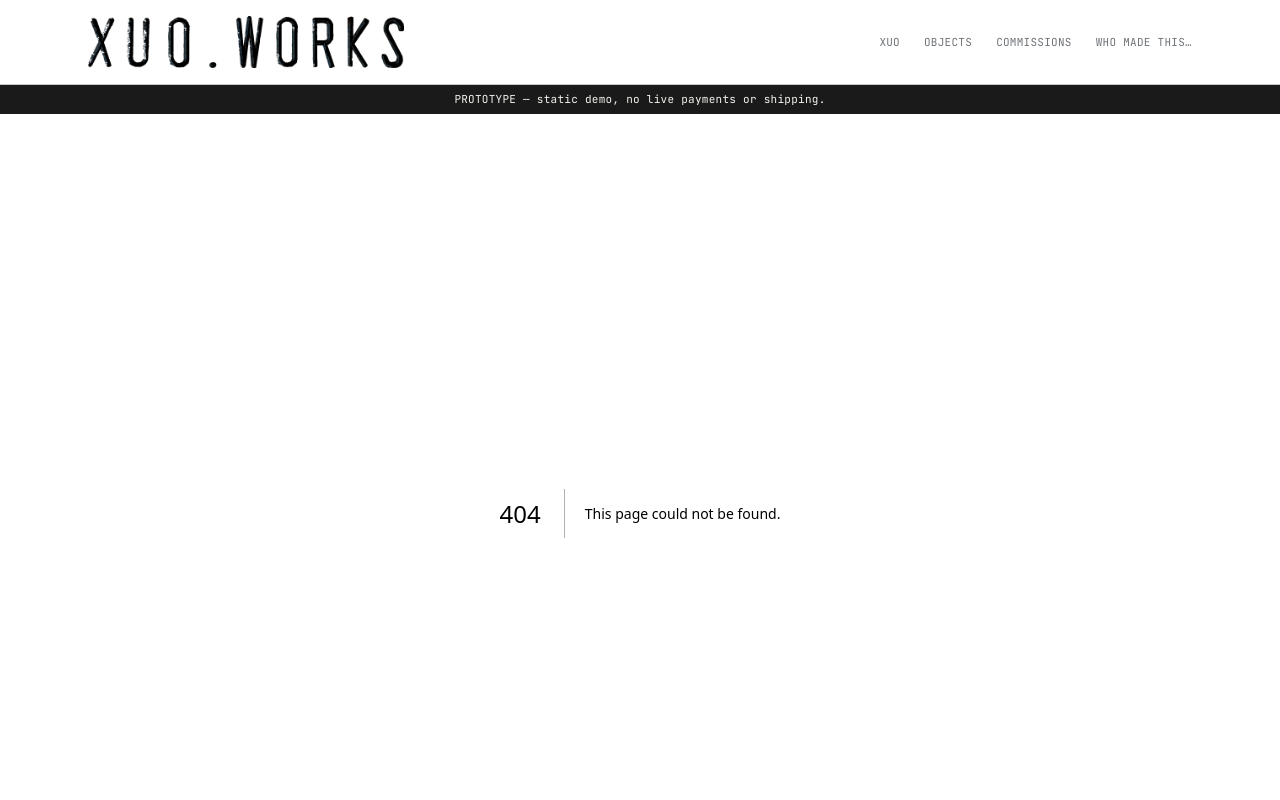
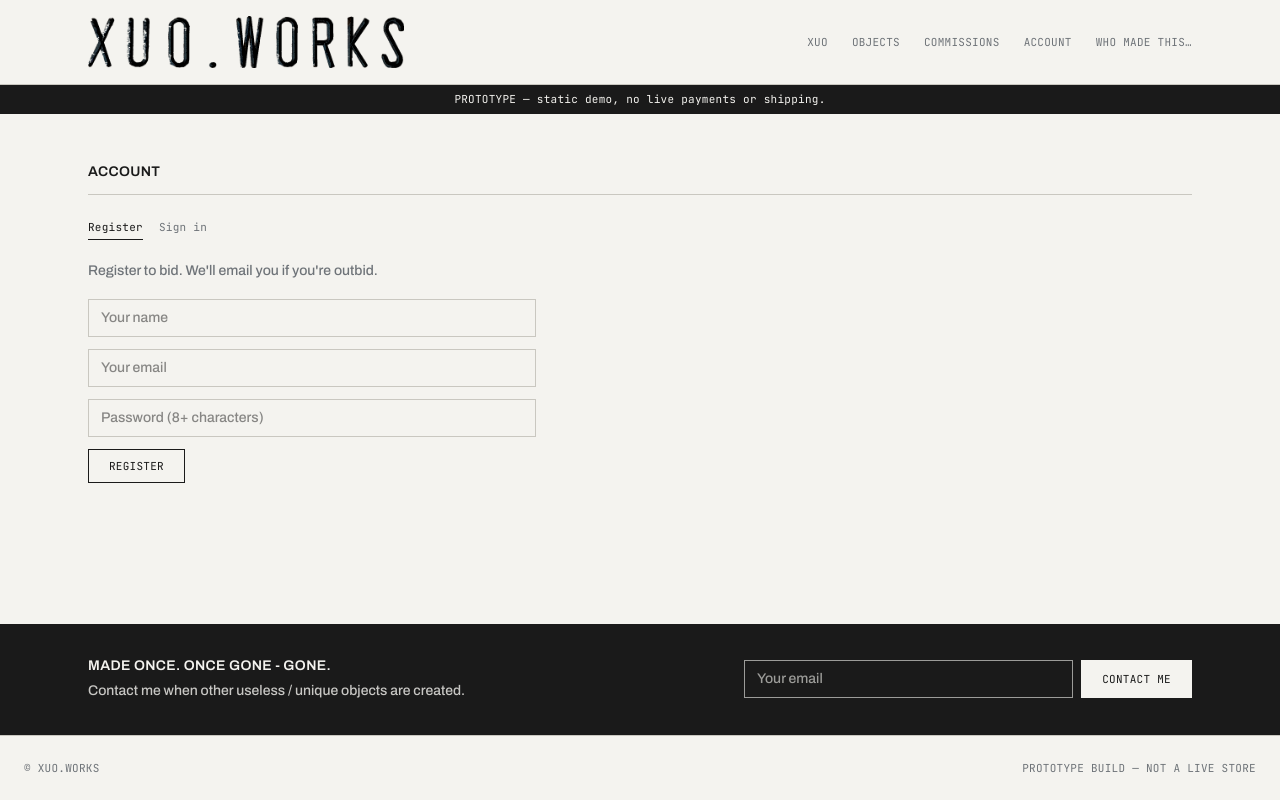
Before and after one commit to Leaheywork/xuo-works, a Next.js app: page /account in a window 1280 px wide. Before the commit this address had no page. Shown: the top 800 px of the page. Built offline with nearby package versions, Linux system fonts and the light colour scheme; no server answers.

Commit message:
registration and sign-in

```diff
--- /dev/null
+++ b/src/app/account/page.tsx
@@ -0,0 +1,167 @@
+"use client";
+
+import { useEffect, useState } from "react";
+import type { User } from "@supabase/supabase-js";
+import { supabase, supabaseConfigured } from "@/lib/supabase";
+
+const field = "w-full border border-hairline px-3 py-2 text-sm bg-background";
+const button =
+  "border border-foreground px-5 py-2 text-[11px] font-mono uppercase tracking-wide hover:bg-foreground hover:text-background transition-colors disabled:opacity-40";
+
+export default function AccountPage() {
+  const [user, setUser] = useState<User | null>(null);
+  const [ready, setReady] = useState(false);
+  const [mode, setMode] = useState<"signin" | "register">("register");
+  const [busy, setBusy] = useState(false);
+  const [message, setMessage] = useState<string>("");
+  const [error, setError] = useState<string>("");
+
+  useEffect(() => {
+    if (!supabaseConfigured) {
+      setReady(true);
+      return;
+    }
+    supabase.auth.getSession().then(({ data }) => {
+      setUser(data.session?.user ?? null);
+      setReady(true);
+    });
+    const { data: sub } = supabase.auth.onAuthStateChange((_e, session) => {
+      setUser(session?.user ?? null);
+    });
+    return () => sub.subscription.unsubscribe();
+  }, []);
+
+  async function onSubmit(e: React.FormEvent<HTMLFormElement>) {
+    e.preventDefault();
+    setBusy(true);
+    setError("");
+    setMessage("");
+    const f = new FormData(e.currentTarget);
+    const email = String(f.get("email") ?? "");
+    const password = String(f.get("password") ?? "");
+    const name = String(f.get("name") ?? "");
+
+    if (mode === "register") {
+      const { data, error } = await supabase.auth.signUp({
+        email,
+        password,
+        options: {
+          data: { full_name: name },
+          emailRedirectTo: `${window.location.origin}/account`,
+        },
+      });
+      if (error) setError(error.message);
+      else if (!data.session)
+        setMessage(
+          "Check your email. Click the link we sent to finish registering."
+        );
+    } else {
+      const { error } = await supabase.auth.signInWithPassword({
+        email,
+        password,
+      });
+      if (error) setError(error.message);
+    }
+    setBusy(false);
+  }
+
+  async function signOut() {
+    await supabase.auth.signOut();
+    setMessage("");
+  }
+
+  return (
+    <div className="max-w-6xl mx-auto px-6 py-12">
+      <h1 className="uppercase tracking-wide text-sm font-semibold mb-6 border-b border-hairline pb-3">
+        Account
+      </h1>
+
+      {!supabaseConfigured && (
+        <p className="text-sm text-steel">Accounts aren&apos;t connected yet.</p>
+      )}
+
+      {supabaseConfigured && !ready && (
+        <p className="text-sm text-steel">Loading&hellip;</p>
+      )}
+
+      {supabaseConfigured && ready && user && (
+        <div className="max-w-md space-y-4">
+          <p className="text-sm">
+            Signed in as <span className="font-mono">{user.email}</span>
+          </p>
+          <p className="text-sm text-steel leading-relaxed">
+            You&apos;re registered. You can bid on pieces once bidding opens.
+          </p>
+          <button onClick={signOut} className={button}>
+            Sign out
+          </button>
+        </div>
+      )}
+
+      {supabaseConfigured && ready && !user && (
+        <div className="max-w-md">
+          <div className="flex gap-4 mb-5 text-[11px] font-mono uppercase tracking-wide">
+            <button
+              onClick={() => setMode("register")}
+              className={
+                mode === "register"
+                  ? "border-b border-foreground pb-1"
+                  : "text-steel pb-1 hover:text-foreground"
+              }
+            >
+              Register
+            </button>
+            <button
+              onClick={() => setMode("signin")}
+              className={
+                mode === "signin"
+                  ? "border-b border-foreground pb-1"
+                  : "text-steel pb-1 hover:text-foreground"
+              }
+            >
+              Sign in
+            </button>
+          </div>
+          <p className="text-sm text-steel leading-relaxed mb-4">
+            {mode === "register"
+              ? "Register to bid. We'll email you if you're outbid."
+              : "Welcome back."}
+          </p>
+          <form onSubmit={onSubmit} className="space-y-3">
+            {mode === "register" && (
+              <input
+                name="name"
+                type="text"
+                required
+                placeholder="Your name"
+                className={field}
+              />
+            )}
+            <input
+              name="email"
+              type="email"
+              required
+              placeholder="Your email"
+              className={field}
+            />
+            <input
+              name="password"
+              type="password"
+              required
+              minLength={8}
+              placeholder="Password (8+ characters)"
+              className={field}
+            />
+            <button type="submit" disabled={busy} className={button}>
+              {busy ? "..." : mode === "register" ? "Register" : "Sign in"}
+            </button>
+          </form>
+          {message && <p className="mt-4 text-sm">{message}</p>}
+          {error && (
+            <p className="mt-4 text-[11px] font-mono text-sold">{error}</p>
+          )}
+        </div>
+      )}
+    </div>
+  );
+}
--- a/src/components/Nav.tsx
+++ b/src/components/Nav.tsx
@@ -23,6 +23,9 @@ export default function Nav() {
           <Link href="/#commission" className="hover:text-foreground">
             Commissions
           </Link>
+          <Link href="/account" className="hover:text-foreground">
+            Account
+          </Link>
           <a
             href="https://leahey.work"
             target="_blank"
```
Also changed, not shown: 1 other file (tests, documents, lock files or other folders).
